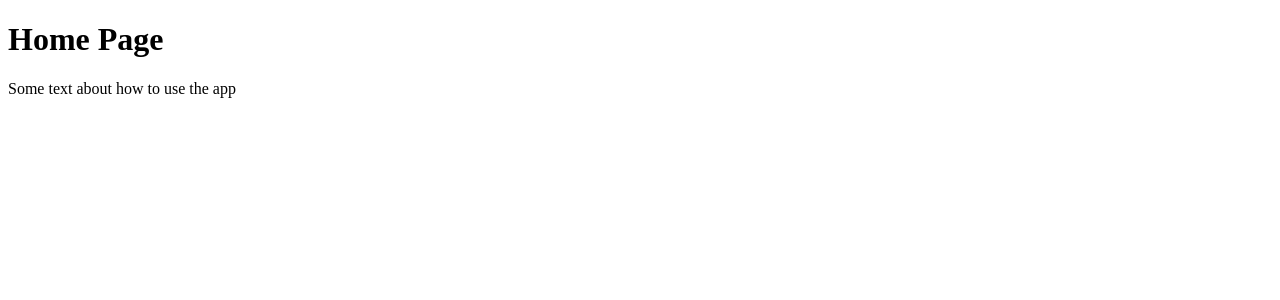
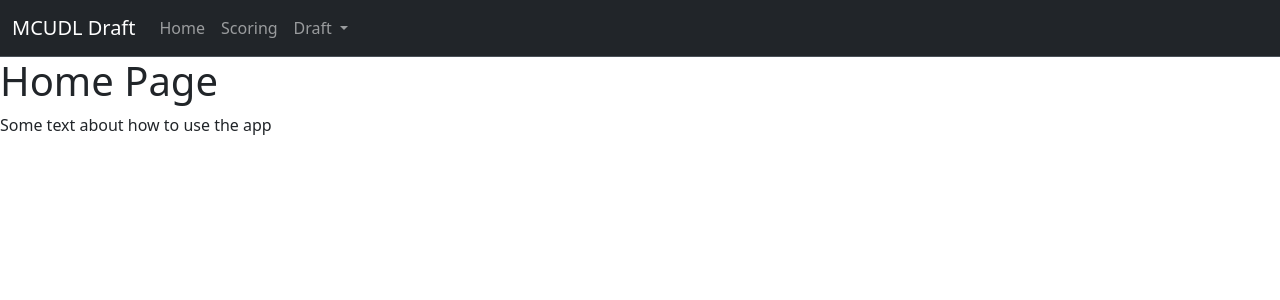
Before and after one commit to DamonLuk6/draft_app, a Flask app: page / in a window 1280 px wide. Shown: the top 300 px of the page. Run offline with Flask 3, Linux system fonts and the light colour scheme.

Commit message:
created nav bar on top of pages and linked all other pages to it

```diff
--- a/app.py
+++ b/app.py
@@ -17,5 +17,9 @@ def scoring():
 def draftsheet():
     return render_template("draft-sheet.html", title = 'Draft Sheet')
 
+@app.route("/draftboard")
+def draftboard():
+    return render_template("draft-board.html", title = "Draft Board")
+
 if __name__ == "__main__":
     app.run(debug=True)
--- a/draft_sheet.py
+++ b/draft_sheet.py
@@ -51,6 +51,7 @@ def generateDraftSheet(tier_cutoff: dict):
 
     fullDraftSheet = calculateBaggageEval(scoringSheetDF)
 
+
     return fullDraftSheet
 
 
--- /dev/null
+++ b/templates/draft-board.html
@@ -0,0 +1,4 @@
+{% extends "layout.html"%}
+{% block content %}
+    <h1>Draft Board Goes Here</h1>
+{% endblock content %}
--- a/templates/layout.html
+++ b/templates/layout.html
@@ -2,16 +2,42 @@
 <html>
     <head>
         <meta charset = 'UTF-8'>
+        <meta name="viewport" content="width=device-width, initial-scale=1">
 
         {% if title %}
             <title>MCUDL Draft - {{ title }}</title>
         {% else %}
             <title>MCUDL Draft</title>
         {% endif %}
+        <link href="https://cdn.jsdelivr.net/npm/bootstrap@5.3.8/dist/css/bootstrap.min.css" rel="stylesheet" integrity="sha384-sRIl4kxILFvY47J16cr9ZwB07vP4J8+LH7qKQnuqkuIAvNWLzeN8tE5YBujZqJLB" crossorigin="anonymous">
     </head>
 
     <body>
+        <nav class="navbar navbar-expand-lg bg-dark border-bottom border-body" data-bs-theme="dark">
+            <div class="container-fluid">
+                <a class="navbar-brand">MCUDL Draft</a>
+                <ul class="navbar-nav me-auto">
+                    <li class="nav-item">
+                        <a class="nav-link" href="/home">Home</a>
+                    </li>
+                    <li class="nav-item">
+                        <a class="nav-link" href="/scoring">Scoring</a>
+                    </li>
+                    <li class="nav-item dropdown">
+                        <a class="nav-link dropdown-toggle" href="#" role="button" data-bs-toggle="dropdown" aria-expanded="false">
+                            Draft
+                        </a>
+                        <ul class="dropdown-menu">
+                            <li><a class="dropdown-item" href="/draftsheet">Sheet</a></li>
+                            <li><a class="dropdown-item" href="/draftboard">Board</a></li>
+                        </ul>
+                    </li>
+                </ul>
+            </div>
+        </nav>
+
         {% block content %}
         {% endblock %}
+        <script src="https://cdn.jsdelivr.net/npm/bootstrap@5.3.8/dist/js/bootstrap.bundle.min.js" integrity="sha384-FKyoEForCGlyvwx9Hj09JcYn3nv7wiPVlz7YYwJrWVcXK/BmnVDxM+D2scQbITxI" crossorigin="anonymous"></script>
     </body>
 </html>
```
